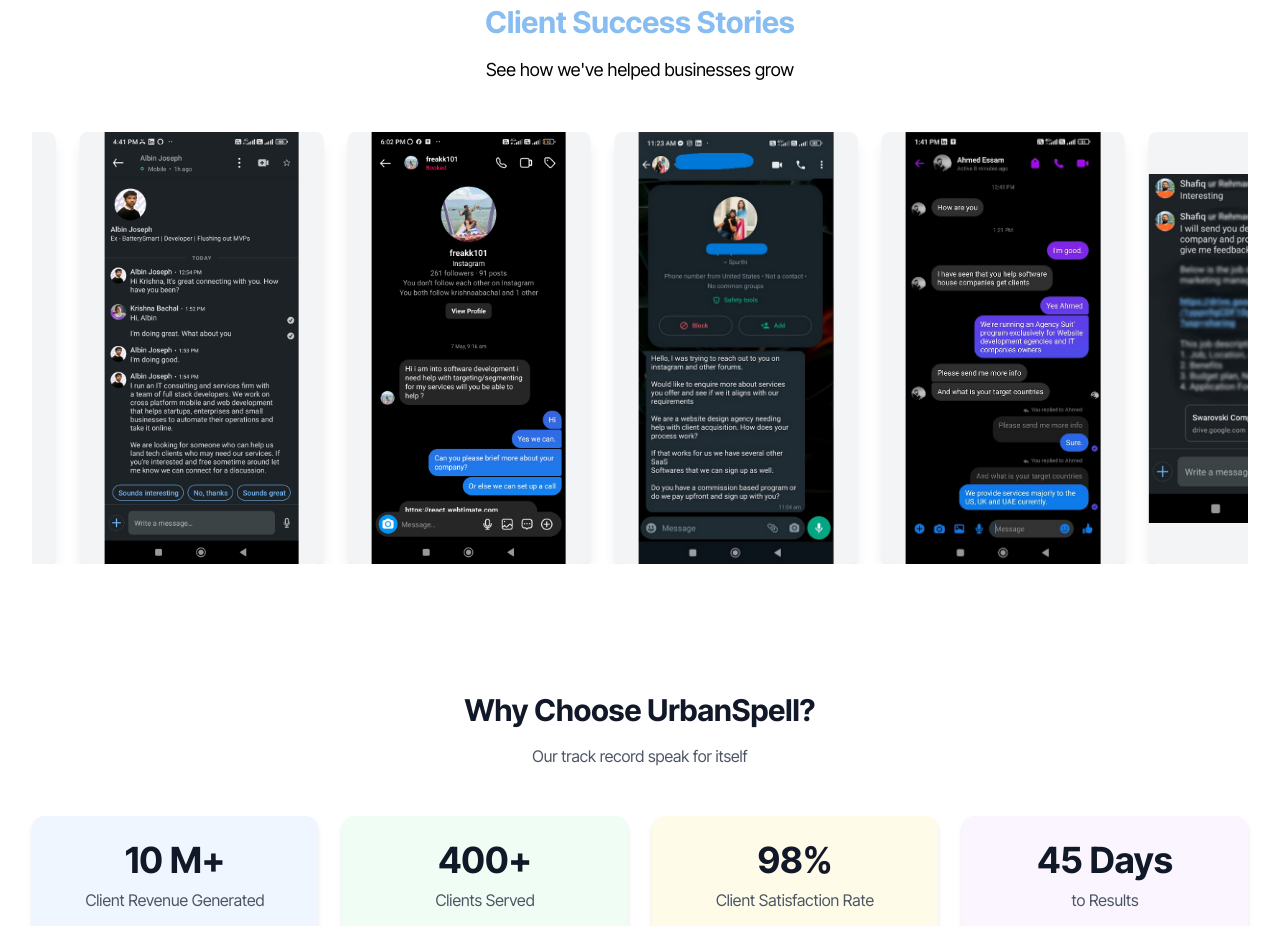
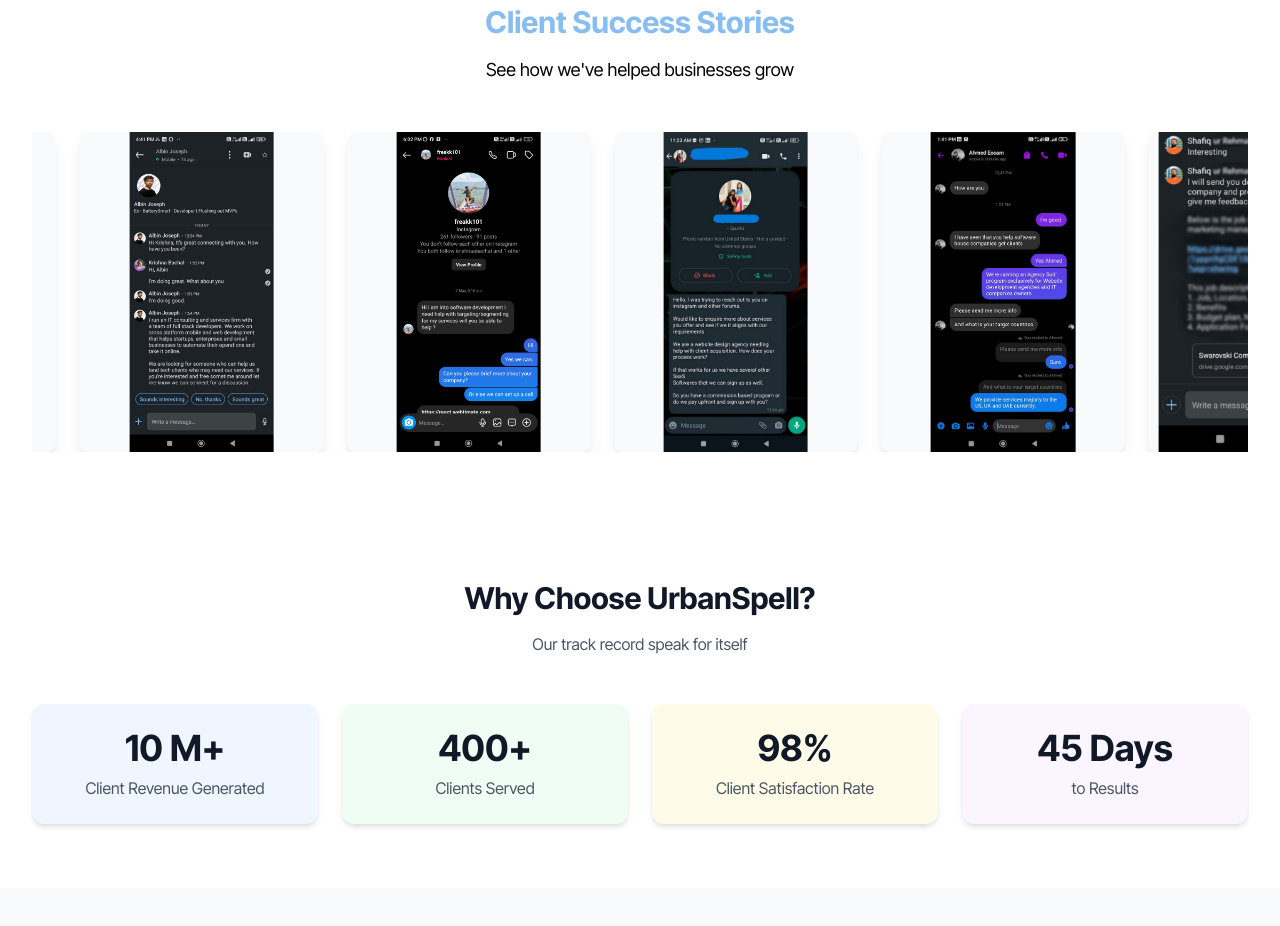
Before and after one commit to RushiRuns/Urbanspell, a React (Vite) app: page / in a window 1280 px wide. Shown: the part 860-1786 px from the top of the page. Built offline with nearby package versions, Linux system fonts and the light colour scheme.

Commit message:
Update Client Success Stories carousel for mixed aspect ratios

```diff
--- a/src/components/InfiniteCarousel.tsx
+++ b/src/components/InfiniteCarousel.tsx
@@ -20,7 +20,6 @@ const InfiniteCarousel: React.FC<InfiniteCarouselProps> = ({ screenshots }) => {
   const [currentSlideIndex, setCurrentSlideIndex] = useState(0);
   const [isAutoplayPaused, setIsAutoplayPaused] = useState(false);
   const [slideWidth, setSlideWidth] = useState(0);
-  const [imageAspectRatios, setImageAspectRatios] = useState<boolean[]>([]);
 
   // Duplicate screenshots for infinite scroll
   const duplicatedScreenshots = [...screenshots, ...screenshots];
@@ -37,19 +36,6 @@ const InfiniteCarousel: React.FC<InfiniteCarouselProps> = ({ screenshots }) => {
     const marginRight = parseFloat(computedStyle.marginRight) || 0;
 
     setSlideWidth(slideRect.width + marginRight);
-  }, []);
-
-  // Handle image load to detect aspect ratio
-  const handleImageLoad = useCallback((index: number, img: HTMLImageElement) => {
-    const naturalAspectRatio = img.naturalWidth / img.naturalHeight;
-    const targetAspectRatio = 9 / 16; // 0.5625
-    const isOffRatio = Math.abs(naturalAspectRatio - targetAspectRatio) > 0.05;
-
-    setImageAspectRatios(prev => {
-      const newRatios = [...prev];
-      newRatios[index] = isOffRatio;
-      return newRatios;
-    });
   }, []);
 
   // Navigation functions
@@ -202,15 +188,12 @@ const InfiniteCarousel: React.FC<InfiniteCarouselProps> = ({ screenshots }) => {
         }}
       >
         {duplicatedScreenshots.map((screenshot, index) => {
-          const originalIndex = index % screenshots.length;
-          const isOffRatio = imageAspectRatios[originalIndex];
-
           return (
             <div
               key={index}
               className="carousel-slide flex-shrink-0 w-[calc(100%/1)] md:w-[calc(100%/3)] lg:w-[calc(100%/5)]"
             >
-              <div className={`relative w-full pt-[177.77%] rounded-lg overflow-hidden shadow-lg ${isOffRatio ? 'bg-gray-100' : ''}`}>
+              <div className="relative w-full h-80 rounded-lg overflow-hidden shadow-lg bg-gray-50 flex items-center justify-center">
                 {screenshot.href ? (
                   <a
                     href={screenshot.href}
@@ -221,16 +204,14 @@ const InfiniteCarousel: React.FC<InfiniteCarouselProps> = ({ screenshots }) => {
                     <img
                       src={screenshot.src}
                       alt={screenshot.alt}
-                      className={`w-full h-full ${isOffRatio ? 'object-contain' : 'object-cover'}`}
-                      onLoad={(e) => handleImageLoad(originalIndex, e.currentTarget)}
+                      className="w-full h-full object-contain"
                     />
                   </a>
                 ) : (
                   <img
                     src={screenshot.src}
                     alt={screenshot.alt}
-                    className={`absolute inset-0 w-full h-full ${isOffRatio ? 'object-contain' : 'object-cover'}`}
-                    onLoad={(e) => handleImageLoad(originalIndex, e.currentTarget)}
+                    className="absolute inset-0 w-full h-full object-contain"
                   />
                 )}
               </div>
```
